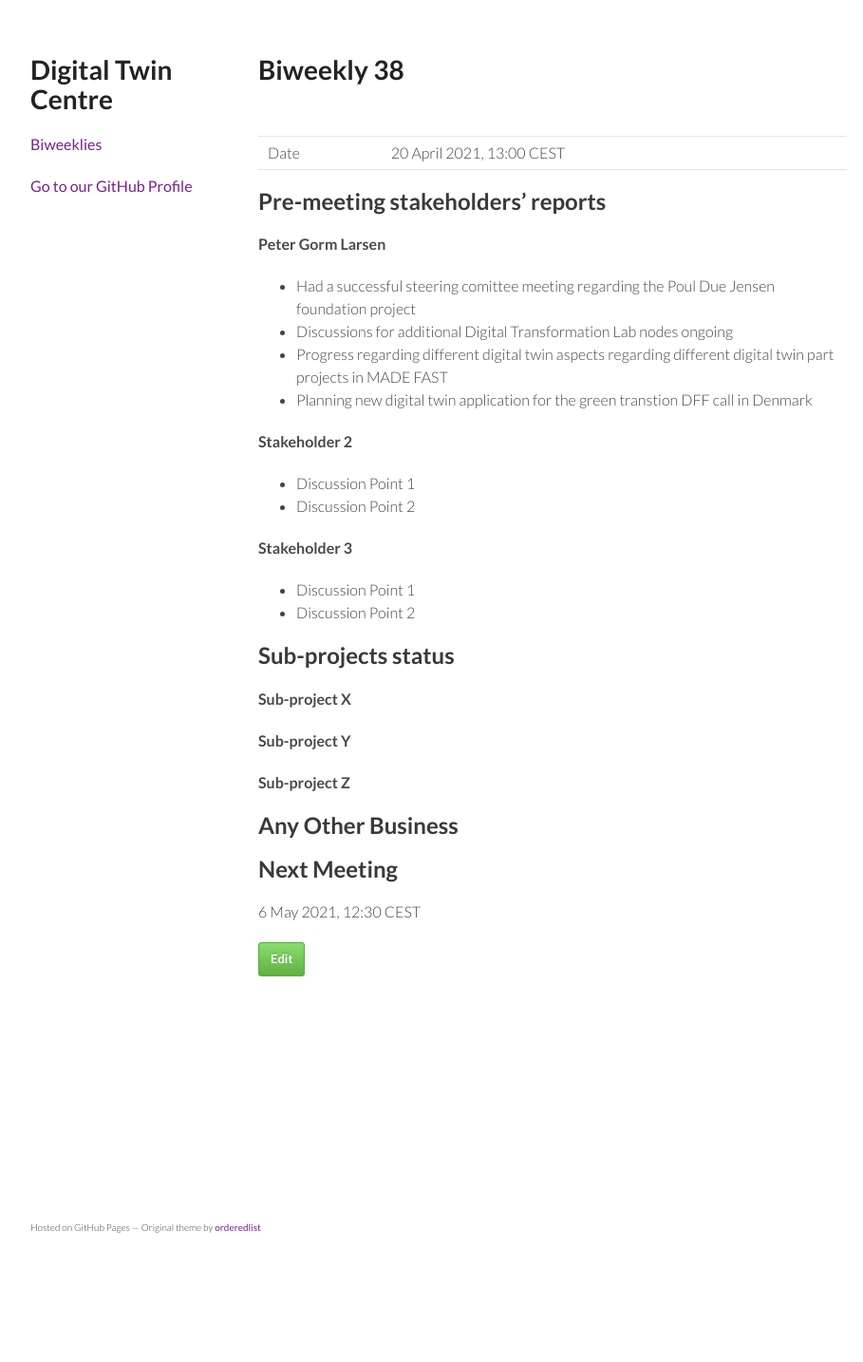
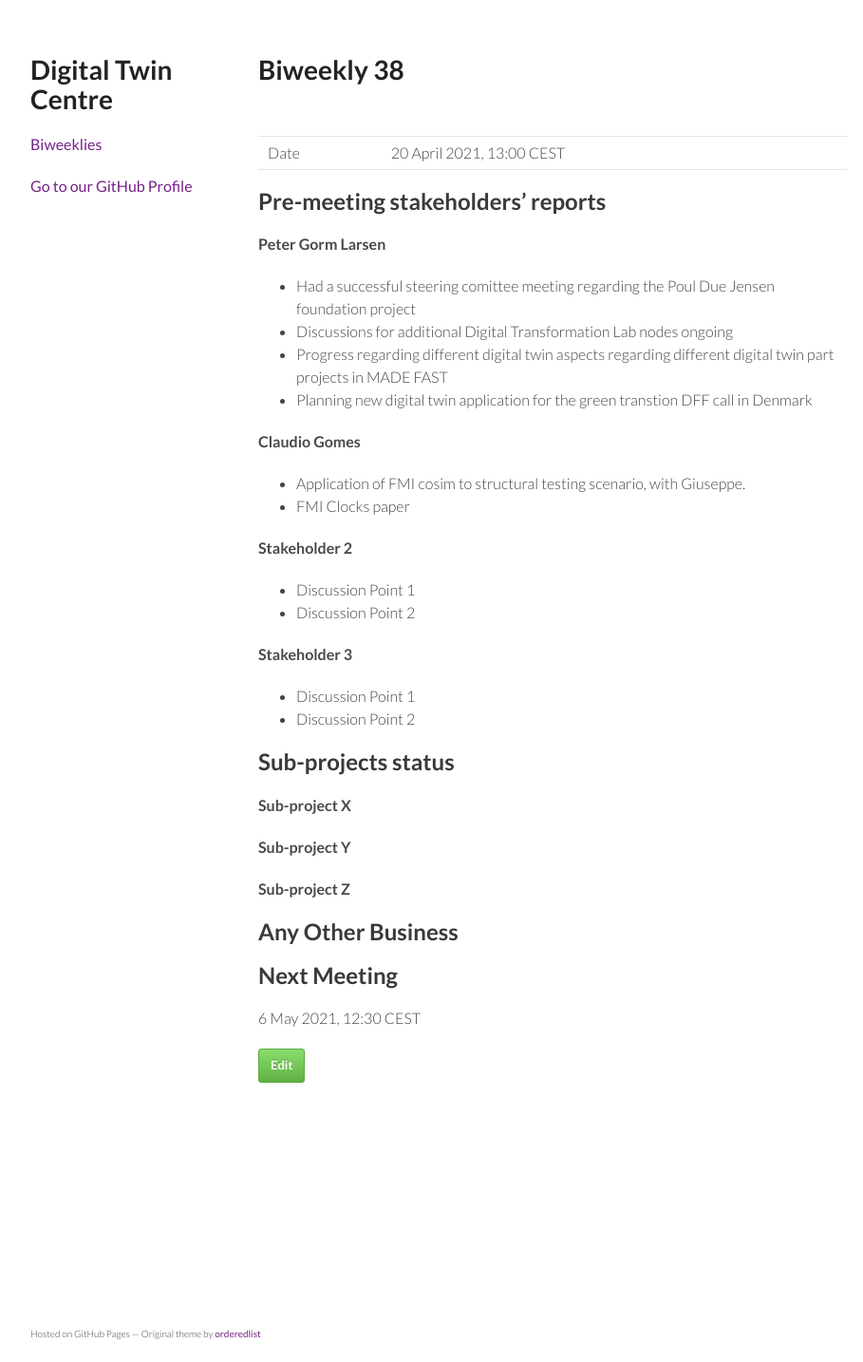
Before and after one commit to digitaltwincentre/digitaltwincentre.github.io, a Jekyll site: the page built from _biweeklies/Biweekly-38.md, in a window 1280 px wide. Shown: the whole page at 95% size, without its empty margins (178-1087 px from the left). Built offline with Jekyll 4.4.1, drawn with Linux system fonts in a browser that asks for light colours; nearby versions of some CDN libraries; before the commit the page ends 1322 px from its top, so only the background shows below that.

Commit message:
Update Biweekly-38.md

```diff
--- a/_biweeklies/Biweekly-38.md
+++ b/_biweeklies/Biweekly-38.md
@@ -26,6 +26,10 @@ date: 20 April 2021, 1300 CEST
 * Progress regarding different digital twin aspects regarding different digital twin part projects in MADE FAST
 * Planning new digital twin application for the green transtion DFF call in Denmark
 
+#### Claudio Gomes
+* Application of FMI cosim to structural testing scenario, with Giuseppe.
+* FMI Clocks paper
+
 #### Stakeholder 2
 * Discussion Point 1
 * Discussion Point 2
```
